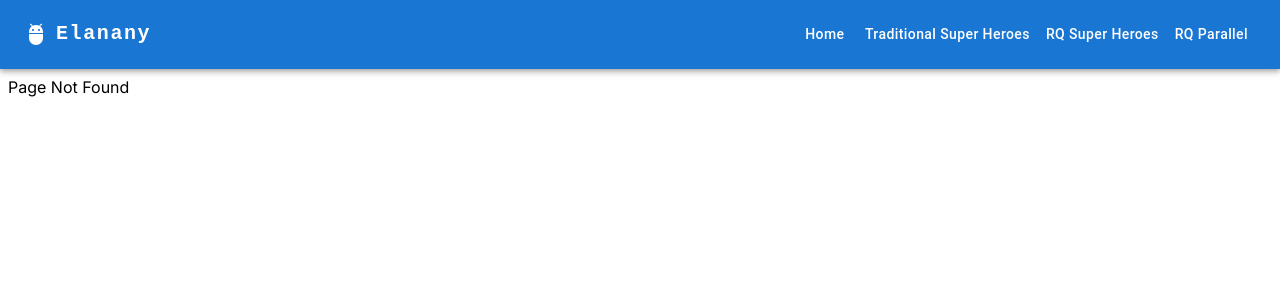
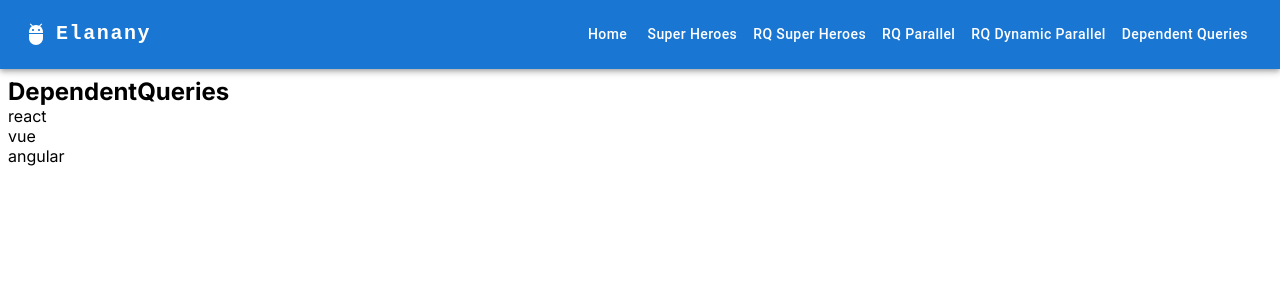
Before and after one commit to samirbobo/react-query-pro, a React (Vite) app: page /dependent-queries in a window 1280 px wide. Before the commit this address had no page. Shown: the top 300 px of the page. Built offline with nearby package versions, Linux system fonts and the light colour scheme; data requests are answered from the project's data file.

Commit message:
update the documentations

```diff
--- a/src/App.jsx
+++ b/src/App.jsx
@@ -13,6 +13,8 @@ import { QueryClient, QueryClientProvider } from "@tanstack/react-query";
 import { ReactQueryDevtools } from "@tanstack/react-query-devtools";
 import Root from "./components/Root";
 import ParallelQueries from "./pages/ParallelQueries";
+import DynamicParallelQueries from "./pages/DynamicParallelQueries";
+import DependentQueries from "./pages/DependentQueries";
 
 const router = createBrowserRouter(
   createRoutesFromElements(
@@ -23,7 +25,18 @@ const router = createBrowserRouter(
         <Route path=":heroId" element={<SuperHero />} />
       </Route>
       <Route path="rq-super-heroes" element={<RQSuperHeroes />} />
+      {/* هنا شرحت فكره اني اعمل اكتر من طلب للسيرفر في نفس اللحظه بشكل متوازي */}
       <Route path="rq-parallel" element={<ParallelQueries />} />
+      {/* هنا نفس الفكره بس الطلبات ديناميكيه يعني بجيب بيانات ميعينه متغيره */}
+      <Route
+        path="rq-dynamic-parallel"
+        element={<DynamicParallelQueries heroIds={[1, 3]} />}
+      />
+      {/* هنا شرحت فكره اني اعمل اكتر من طلب للسيرفر بس بشكل تسلسلي وراء بعضه وكل طلب بيعتمد علي الي نتائج الي قابله */}
+      <Route
+        path="dependent-queries"
+        element={<DependentQueries email="vishwas@example.com" />}
+      />
       <Route path="*" element={<NotFound />} />
     </Route>
   )
--- a/src/components/Navbar.jsx
+++ b/src/components/Navbar.jsx
@@ -14,9 +14,11 @@ import { useNavigate } from "react-router-dom";
 
 const pages = [
   { title: "Home", link: "/" },
-  { title: "Traditional Super Heroes", link: "super-heroes" },
+  { title: "Super Heroes", link: "super-heroes" },
   { title: "RQ Super Heroes", link: "rq-super-heroes" },
   { title: "RQ Parallel", link: "rq-parallel" },
+  { title: "RQ Dynamic Parallel", link: "rq-dynamic-parallel" },
+  { title: "Dependent Queries", link: "dependent-queries" },
 ];
 
 function Navbar() {
--- /dev/null
+++ b/src/pages/DependentQueries.jsx
@@ -0,0 +1,38 @@
+import { useQuery } from "@tanstack/react-query";
+import axios from "axios";
+
+const fetchUserByEmail = (email) => {
+  return axios.get(`http://localhost:3000/users/${email}`);
+};
+
+const fetchCoursesByChannel = (channelId) => {
+  return axios.get(`http://localhost:3000/channels/${channelId}`);
+};
+
+// eslint-disable-next-line react/prop-types
+export default function DependentQueries({ email }) {
+  const { data: user } = useQuery({
+    queryKey: ["user", email],
+    queryFn: () => fetchUserByEmail(email),
+  });
+
+  const channelId = user?.data.channelId;
+
+  const { data: channel } = useQuery({
+    queryKey: ["channel", channelId],
+    queryFn: () => fetchCoursesByChannel(channelId),
+    enabled: !!channelId, // التركايه كلها هنا الامر دا بيوقف الطلب دا لحد ما يكون فيه قيمه لي
+    // ال اي ديه بتاع القناه وساعتها بتشتغل الطلب دا تلقائي للسيرفر
+  });
+
+  return (
+    <>
+      <h2>DependentQueries</h2>
+      <div>
+        {channel?.data.courses.map((course) => {
+          return <p key={course}>{course}</p>;
+        })}
+      </div>
+    </>
+  );
+}
--- /dev/null
+++ b/src/pages/DynamicParallelQueries.jsx
@@ -0,0 +1,22 @@
+import { useQueries } from "@tanstack/react-query";
+import axios from "axios";
+
+const fetchSuperHero = (heroId) => {
+  return axios.get(`http://localhost:3000/superheroes/${heroId}`);
+};
+
+// eslint-disable-next-line react/prop-types
+export default function DynamicParallelQueries({ heroIds }) {
+  const queryResults = useQueries({
+    // eslint-disable-next-line react/prop-types
+    queries: heroIds.map((id) => {
+      return {
+        queryKey: ["super-hero", id],
+        queryFn: () => fetchSuperHero(id),
+      };
+    }),
+  });
+
+  console.log({ queryResults });
+  return <h2>DynamicParallelQueries</h2>;
+}
```
Also changed, not shown: documentation.js (+17 -0 lines).
